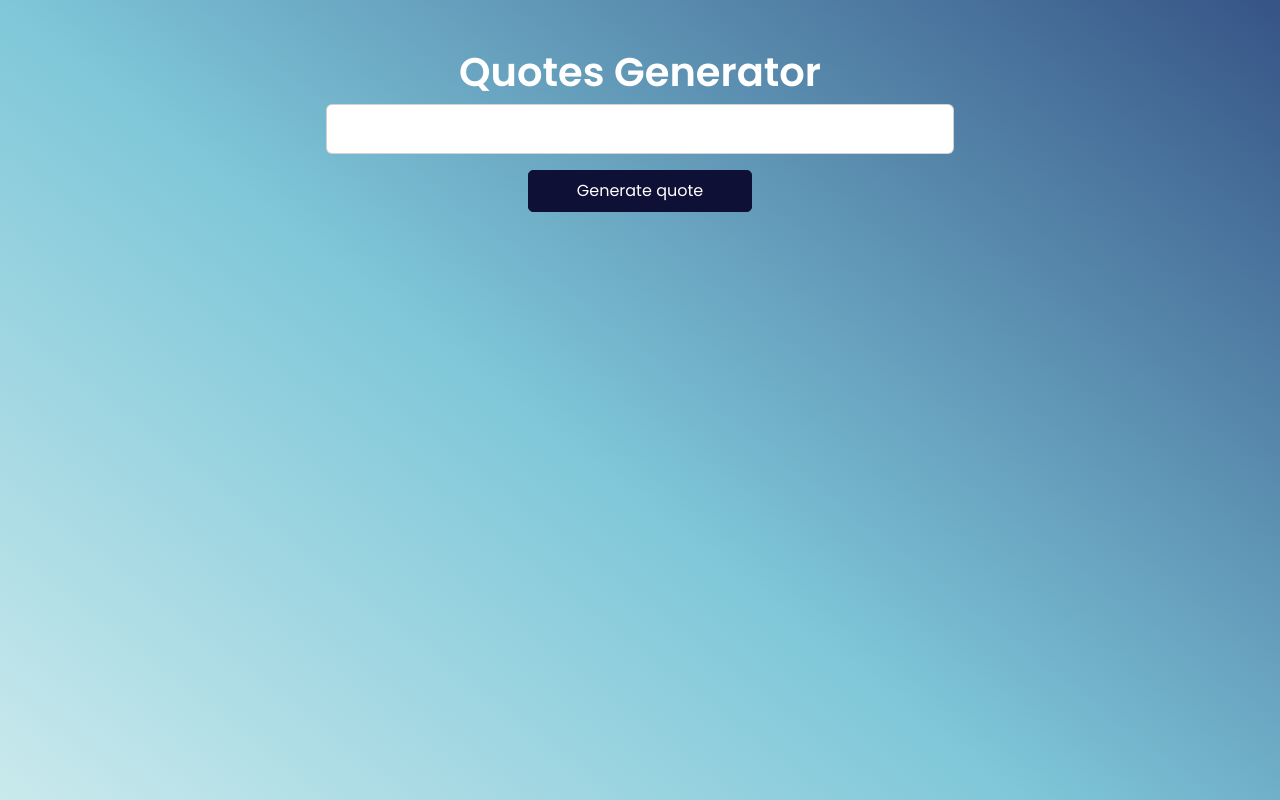
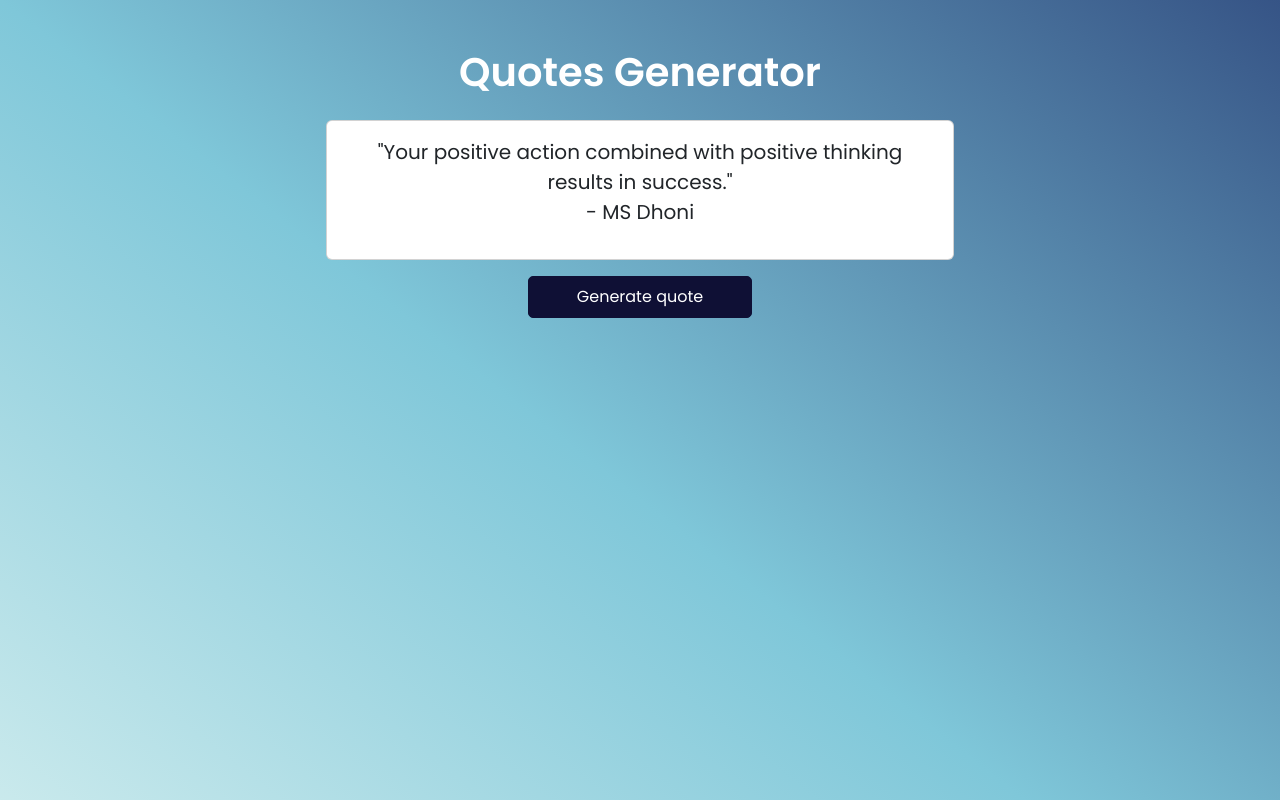
Before and after one commit to san1234100/Quotes-Generator, a plain HTML site: page index.html in a window 1280 px wide. Both pictures are taken after a click on the button "Generate quote". Shown: the top 800 px of the page. Drawn offline with nearby package versions, Linux system fonts and the light colour scheme.

Commit message:
added quotes to storage

```diff
--- a/assets/js/script.js
+++ b/assets/js/script.js
@@ -0,0 +1,18 @@
+const generateBtn=document.getElementById('generateBtn')
+const quote=document.getElementById('quote')
+let quotes=[
+    '"I never played for the crowd; I always played for the country." <br> - Virat Kohli',
+    '"Self-belief and hard work will always earn you success." <br> - Virat Kohli',
+    `"I like to be myself, and I don't pretend. For instance, I don't dress up for occasions; I am what I am." <br> - Virat Kohli`,
+    `"I don't believe in taking the right decisions. I take decisions and then make them right." <br> - MS Dhoni`,
+    '"The only thing I control is my performance." <br> - MS Dhoni',
+    '"Your positive action combined with positive thinking results in success." <br> - MS Dhoni',
+
+]
+quote.innerHTML=quotes[0];
+console.log(quote);
+
+generateBtn.addEventListener('click',()=>{
+  let random=Math.floor(Math.random() * quotes.length);
+  quote.innerHTML=quotes[random];
+})
--- a/index.html
+++ b/index.html
@@ -22,15 +22,17 @@
   </head>
   <body class="bg-hero">
      <h1 class="text-white font-title pt-5 text-center">Quotes Generator</h1>
-    <div class="row">
+    <div class="row mt-4">
         <div class="col-sm-6 mx-auto">
                <div class="card">
-                <div class="card-body">
-                    <p id=""></p>
+                <div class="card-body text-center">
+                    <blockquote>
+                        <p class="fs-5 font-text" id="quote">"I never played for the crowd; I always played for the country." - <br> Virat Kohli</p>
+                    </blockquote>
                 </div>
                </div>
              <div class="text-center mt-3">
-                <button class="px-5 py-2 font-text btnStyle">Generate quote</button>
+                <button class="px-5 py-2 font-text btnStyle" id="generateBtn">Generate quote</button>
              </div>
         </div>
     </div>
```
